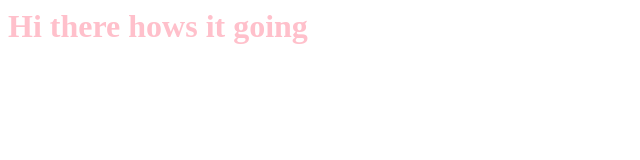
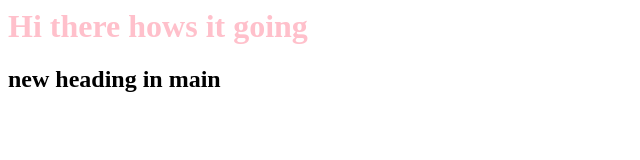
Before and after one commit to Subhash1905/second_repo, a plain HTML site: page index.html in a window 1280 px wide. Shown: the whole page, without its empty margins (0-640 px from the left). Drawn offline with Linux system fonts and the light colour scheme.

Commit message:
new change in main branch

```diff
--- a/index.html
+++ b/index.html
@@ -2,3 +2,4 @@
     <link rel="stylesheet" href="style.css">
 </head>
 <h1>Hi there hows it going</h1>
+<h2>new heading in main</h2>
```
